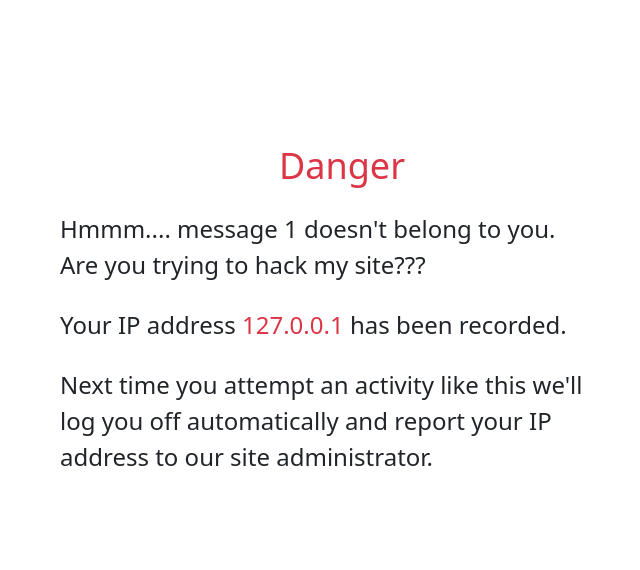
After one commit to MSDPhoenix/private_wall, a Flask app: page /danger/1/ in a window 1280 px wide. The commit adds this page. Shown: the top 570 px of the page, without its empty margins (298-938 px from the left). Run offline with Flask 2, Linux system fonts and the light colour scheme.

Commit message:
added danger.html, danger route

```diff
--- a/flask_app/controllers/messages.py
+++ b/flask_app/controllers/messages.py
@@ -3,6 +3,7 @@ from flask import render_template,redirect,request,session,flash
 from flask_app.models.user import User
 from flask_app.models.message import Message
 from flask_bcrypt import Bcrypt
+import socket
 bcrypt = Bcrypt(app)
 
 @app.route('/')
@@ -41,5 +42,24 @@ def destroy(message_id):
     data = {
         'message_id' : message_id
     }
+    message = Message.get_by_id(data)
+    if message.receiver_id != session['user_id']:
+        return redirect(f'/danger/{message_id}')
     Message.destroy(data)
     return redirect('/wall/')
+
+
+@app.route('/danger/<int:message_id>/')
+def danger(message_id):
+    if 'been_warned' not in session:
+        session['been_warned']=True
+        print('been_warned')
+    else:
+        print("Z")
+        print("logging out")
+        session.clear()
+        flash('You have been logged out','login')
+        return redirect('/')
+    host_name = socket.gethostname()
+    ip_address = socket.gethostbyname(host_name)
+    return render_template('danger.html', message_id=message_id,ip_address=ip_address)
--- a/flask_app/models/message.py
+++ b/flask_app/models/message.py
@@ -64,3 +64,12 @@ class Message:
                 DELETE FROM messages WHERE id = %(message_id)s;
                 '''
         return connectToMySQL(db).query_db(query,data)
+
+    @classmethod
+    def get_by_id(cls,data):
+        query = '''
+                SELECT * FROM messages WHERE id = %(message_id)s;
+                '''
+        result = connectToMySQL(db).query_db(query,data)
+        message = cls(result[0])
+        return message
--- a/flask_app/static/css/style.css
+++ b/flask_app/static/css/style.css
@@ -19,3 +19,6 @@ li {
 .trash {
     width:2.5vw;
 }
+.danger {
+    width:600px;
+}
--- /dev/null
+++ b/flask_app/templates/danger.html
@@ -0,0 +1,15 @@
+{% extends 'index.html' %}
+
+{% block body %}
+
+<div class="danger container mx-auto my-5 py-5">
+    <h4 class="text-danger text-center mb-3">Danger</h4>
+    <p>Hmmm.... message {{message_id}} doesn't belong to you.
+        <br>Are you trying to hack my site???</p>
+    <p>Your IP address <span class="text-danger">{{ip_address}}</span> has been recorded.</p>
+    <p>Next time you attempt an activity like this {#<br>#}
+        we'll log you off automatically and report your IP {#<br>#}
+        address to our site administrator.</p>
+</div>
+
+{% endblock body %}
--- a/flask_app/templates/index.html
+++ b/flask_app/templates/index.html
@@ -53,6 +53,7 @@
             </div>
         </form>
         <form class="col pt-4 ps-5" action="/login/" method="post">
+            <h1 class="mb-4">Login</h1>
             {% with errors = get_flashed_messages(category_filter=['login']) %}
                 {% if errors %}
                     <div class="errors">
@@ -64,7 +65,6 @@
                     </div>
                 {% endif %}
             {% endwith %}
-            <h1 class="mb-4">Login</h1>
             <div class="row my-4">
                 <label class="col-5 my-auto" for="email">Email</label>
                 <input type="text" name="email" class="col-7 p-2" value="{{session.email2}}">
```
